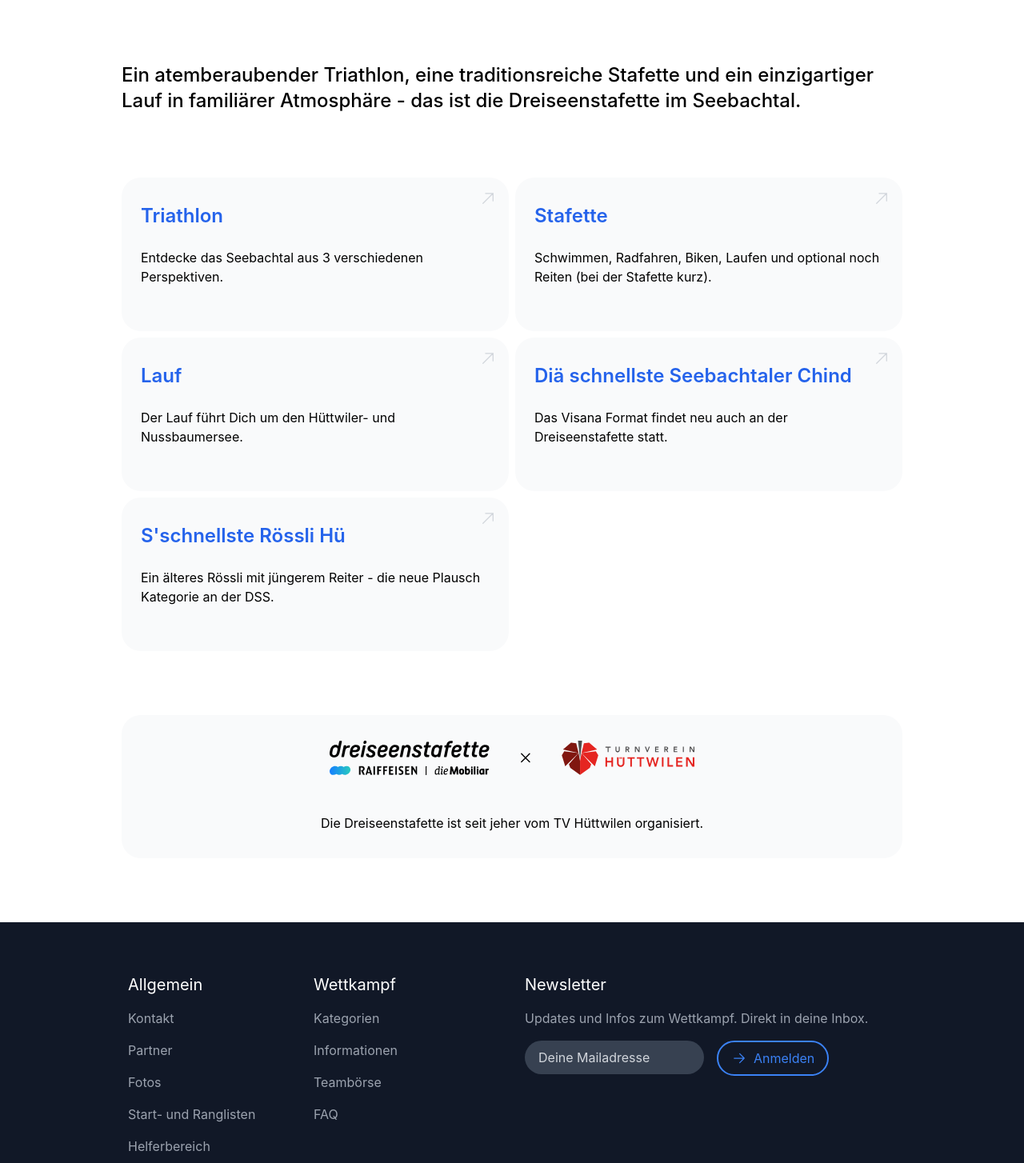
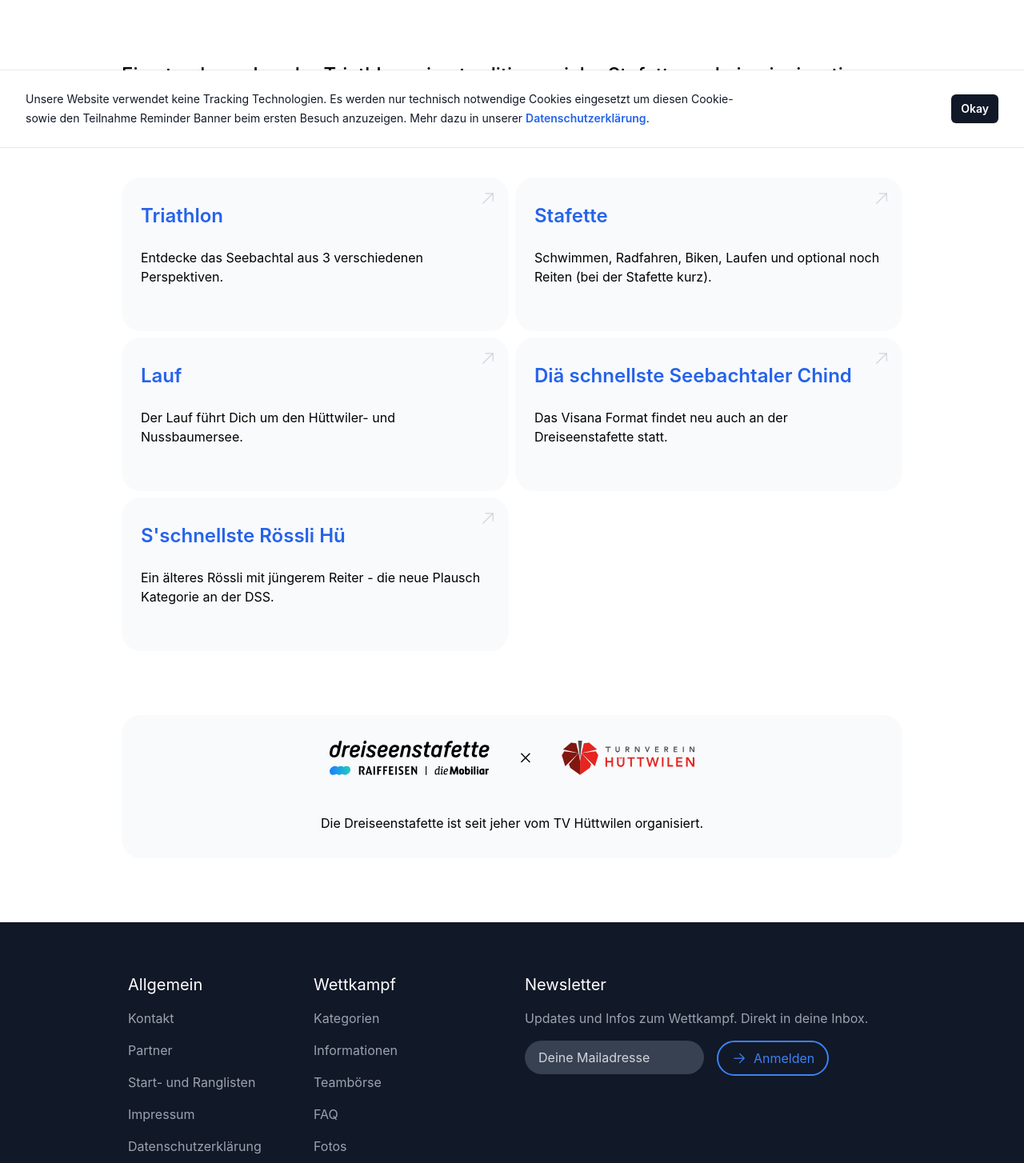
Before and after one commit to 3-seen-triathlon/website, a Next.js app: page / in a window 1280 px wide. Shown: the part 616-2070 px from the top of the page at 80% size. Built offline with nearby package versions, Linux system fonts and the light colour scheme; a web font is replaced by a local one.

Commit message:
feat: add dsg and related banner

```diff
--- a/components/banner.tsx
+++ b/components/banner.tsx
@@ -1,7 +1,6 @@
 import { XMarkIcon } from '@heroicons/react/24/outline'
 import { useEffect, useState } from 'react';
 import { useCookies } from 'react-cookie'
-
 
 export default function Banner() {
     const [banner, setBanner] = useState(false);
--- /dev/null
+++ b/components/cookiebanner.tsx
@@ -0,0 +1,44 @@
+import { useEffect, useState } from "react";
+import { useCookies } from "react-cookie";
+
+export default function CookieBanner() {
+    const [banner, setBanner] = useState(false);
+    const [cookie, setCookie] = useCookies(["cookies"]);
+
+    const removeBanner = () => {
+        setCookie("cookies", JSON.stringify({ bannerClicked: true }), {
+            path: '/',
+            maxAge: 3600 * 24 * 7, // expires after 1 week
+            sameSite: true,
+        });
+        window.location.reload();
+    };
+
+    // https://www.benmvp.com/blog/handling-react-server-mismatch-error/
+    useEffect(() => {
+        if (!cookie.cookies) {
+            setBanner(true);
+        };
+    });
+
+    return (
+        <div className={banner ? "fixed inset-x-0 bottom-0 flex flex-col justify-between gap-x-8 gap-y-4 bg-white p-6 ring-1 ring-gray-900/10 md:flex-row md:items-center lg:px-8 z-10" : 'hidden'}>
+            <p className="max-w-4xl text-sm leading-6 text-gray-900">
+                Unsere Website verwendet keine Tracking Technologien. Es werden nur technisch notwendige Cookies eingesetzt um diesen Cookie- sowie den Teilnahme Reminder Banner beim ersten Besuch anzuzeigen. Mehr dazu in unserer {' '}
+                <a href="/2023-09-01_Datenschutzerklaerung_Dreiseenstafette.pdf" className="font-semibold text-blue-600" target="_blank">
+                    Datenschutzerklärung
+                </a>
+                .
+            </p>
+            <div className="flex flex-none items-center gap-x-5">
+                <button
+                    type="button"
+                    className="rounded-md bg-gray-900 px-3 py-2 text-sm font-semibold text-white shadow-sm hover:bg-gray-700 focus-visible:outline focus-visible:outline-2 focus-visible:outline-offset-2 focus-visible:outline-gray-900"
+                    onClick={() => removeBanner()}
+                >
+                    Okay
+                </button>
+            </div>
+        </div>
+    )
+}
--- a/components/footer.tsx
+++ b/components/footer.tsx
@@ -92,13 +92,14 @@ const navigation = {
         { name: 'Informationen', href: '/informationen' },
         { name: 'Teambörse', href: 'https://teams.dreiseenstafette.ch' },
         { name: 'FAQ', href: '/informationen#faq' },
+        { name: 'Fotos', href: 'https://next.tiny-rocket.ch/s/AXgbWcyae2EpXs9' },
     ],
     about: [
         { name: 'Kontakt', href: '/kontakt' },
         { name: 'Partner', href: '/partner' },
-        { name: 'Fotos', href: 'https://next.tiny-rocket.ch/s/AXgbWcyae2EpXs9' },
         { name: 'Start- und Ranglisten', href: '/informationen#faq' },
-        { name: 'Helferbereich', href: '/helfer' },
+        { name: 'Impressum', href: '/impressum' },
+        { name: 'Datenschutzerklärung', href: '/2023-09-01_Datenschutzerklaerung_Dreiseenstafette.pdf' },
     ],
     social: socials,
 }
--- a/components/navigation.tsx
+++ b/components/navigation.tsx
@@ -8,6 +8,7 @@ import {
 } from '@heroicons/react/24/outline'
 import { socials } from './footer';
 import Banner from './banner';
+import CookieBanner from './cookiebanner';
 
 const logo = "/logo/dreiseenstafette.svg";
 const logo_small = logo;
@@ -29,6 +30,7 @@ export default function Navigation({ children }: any) {
     return (
         <>
             <Banner />
+            <CookieBanner />
 
             <div className="z-10">
                 <Popover className="relative">
--- /dev/null
+++ b/pages/impressum.tsx
@@ -0,0 +1,19 @@
+import type { NextPage } from 'next'
+import Layout from '../components/layout';
+
+const Impressum: NextPage = () => {
+    return (
+        <Layout>
+            <div className="content">
+                <h2 className="h3">
+                    Impressum
+                </h2>
+
+                <p>Dreiseenstafette - Ein Event vom <a href="https://tvhuettwilen.ch/" className='font-bold underline underline-offset-4'>TV Hüttwilen</a></p>
+                <p><a href="mailto:info@dreiseenstafette.ch" className="link">info@dreiseenstafette.ch</a></p>
+            </div>
+        </Layout>
+    )
+}
+
+export default Impressum;
--- a/pages/kontakt.tsx
+++ b/pages/kontakt.tsx
@@ -4,7 +4,6 @@ import { useEffect, useState } from 'react';
 import FormTopic from '../components/formtopic';
 import Layout from '../components/layout';
 import Team from '../components/team';
-import TV from '../components/tv';
 
 const Kontakt: NextPage = () => {
     const [a, setA] = useState(0);
```
Also changed, not shown: 1 other file (tests, documents, lock files or other folders). Lines whose indentation alone changed are shown as unchanged.
